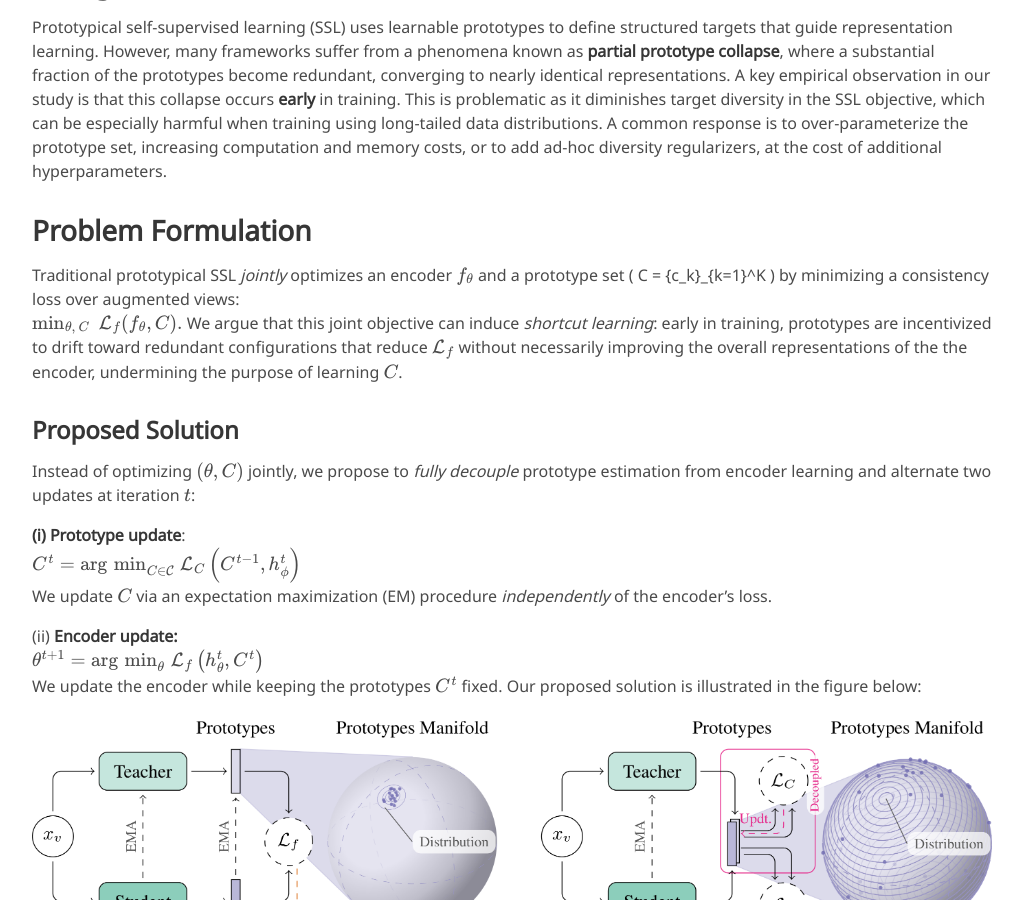
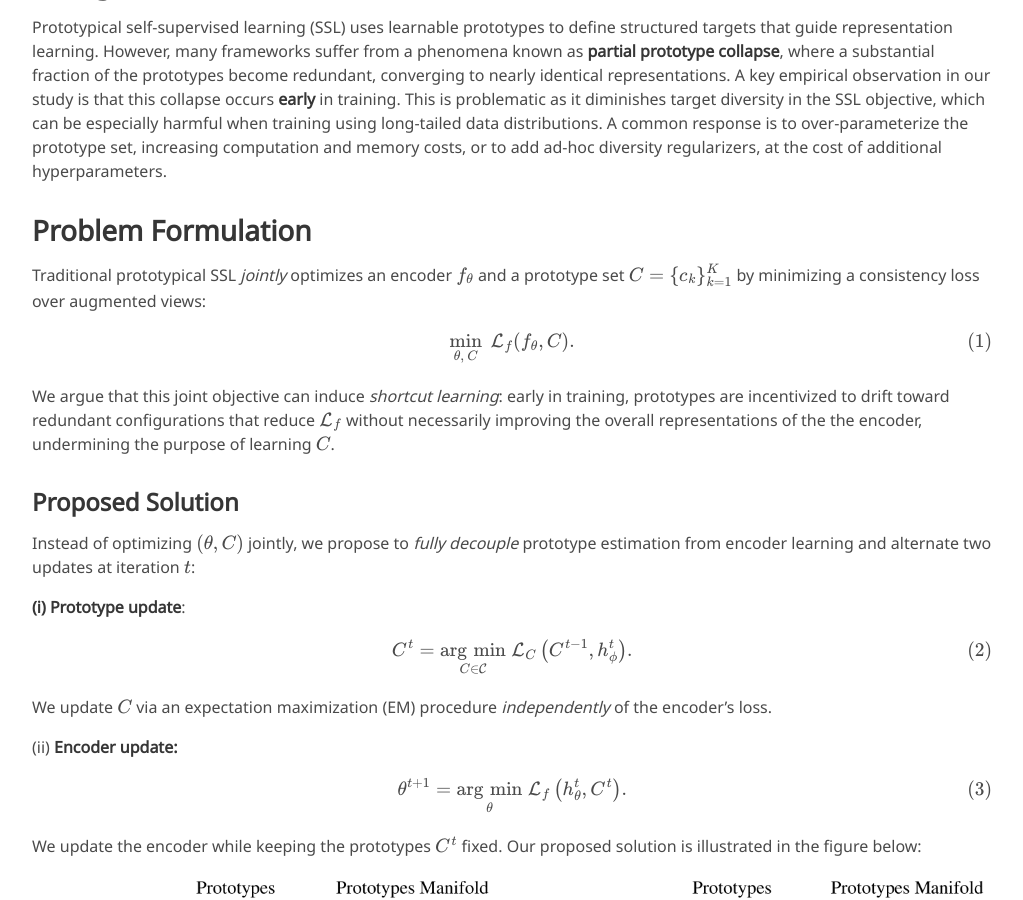
Before and after one commit to dsb-ifi/proto-decoupling, a Jekyll site: the page built from index.md, in a window 1280 px wide and 900 px high, scrolled down 715 px. Shown: the whole window, without its empty margins (128-1151 px from the left). Built offline with Jekyll 4.4.1, drawn with Linux system fonts in a browser that asks for light colours; some web fonts are replaced.

Commit message:
Formatting fix

```diff
--- a/index.md
+++ b/index.md
@@ -57,10 +56,14 @@ Prototypical self-supervised learning (SSL) uses learnable prototypes to define
 
 ## Problem Formulation
 
-Traditional prototypical SSL *jointly* optimizes an encoder $f_\theta$ and a prototype set \( C = \{c_k\}_{k=1}^K \) by minimizing a consistency loss over augmented views:
+Traditional prototypical SSL *jointly* optimizes an encoder $f_\theta$ and a prototype set $C = \\{c_k\\}_{k=1}^K$ by minimizing a consistency loss over augmented views:
+
 $$
+\begin{align}
 \min_{\theta,\,C}\; \mathcal{L}_f(f_\theta, C).
+\end{align}
 $$
+
 We argue that this joint objective can induce *shortcut learning*: early in training, prototypes are incentivized to drift toward redundant configurations that reduce $\mathcal{L}_f$ without necessarily improving the overall representations of the the encoder, undermining the purpose of learning $C$.
 
 
@@ -68,15 +71,23 @@ We argue that this joint objective can induce *shortcut learning*: early in trai
 Instead of optimizing $(\theta, C)$ jointly, we propose to *fully decouple* prototype estimation from encoder learning and alternate two updates at iteration $t$:
 
 **(i) Prototype update**:
+
 $$
-C^{t} = \operatorname*{arg\,min}_{C\in\mathcal{C}}\; \mathcal{L}_C\left(C^{t-1}, h^{t}_\phi\right)
+\begin{align}
+C^{t} = \operatorname*{arg\,min}_{C\in\mathcal{C}}\; \mathcal{L}_C\left(C^{t-1}, h^{t}_\phi\right).
+\end{align}
 $$
+
 We update $C$ via an expectation maximization (EM) procedure *independently* of the encoder's loss.
 
 (ii) **Encoder update:**
+
 $$
-\theta^{t+1}=\operatorname*{arg\,min}_{\theta}\;\mathcal{L}_f \left(h^t_\theta, C^{t}\right)
+\begin{align}
+\theta^{t+1}=\operatorname*{arg\,min}_{\theta}\;\mathcal{L}_f \left(h^t_\theta, C^{t}\right).
+\end{align}
 $$
+
 We update the encoder while keeping the prototypes $C^t$ fixed. Our proposed solution is illustrated in the figure below:
 
 
```
Also changed, not shown: other parts of index.md (+1 -2 lines).
